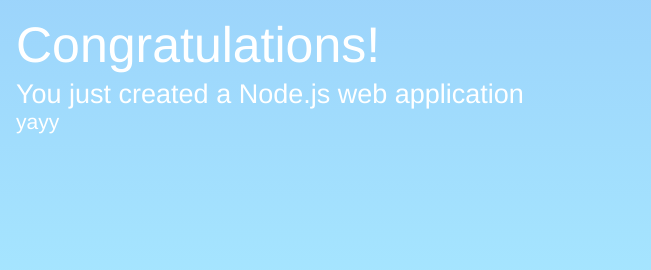
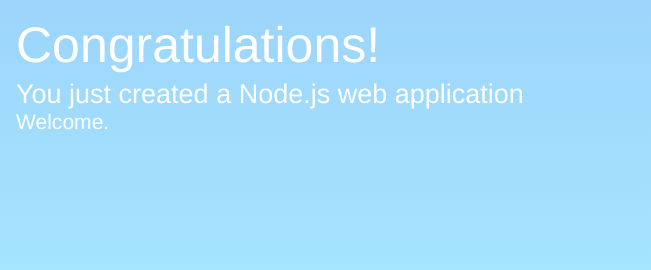
Before and after one commit to coreykadd/devOpsProject, a website: page public/index.html in a window 1280 px wide. Shown: the part 265-535 px from the top of the page, 629-1280 px from the left. Drawn offline with Linux system fonts and the light colour scheme.

Commit message:
change text

```diff
--- a/public/index.html
+++ b/public/index.html
@@ -60,7 +60,7 @@
             <div class="text">
                 <h1>Congratulations!</h1>
                 <h2>You just created a Node.js web application</h2>
-                <h3>yayy</h3>
+                <h3>Welcome.</h3>
             </div>
         </div>
     </div>
```
